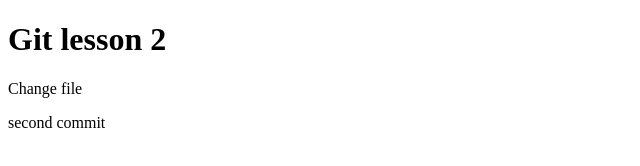
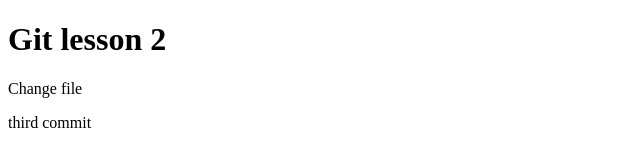
Before and after one commit to SerjKalina/git_test, a plain HTML site: page index.html in a window 1280 px wide. Shown: the full height of the page, 0-640 px from the left. Drawn offline with Linux system fonts and the light colour scheme.

Commit message:
third commit

```diff
--- a/index.html
+++ b/index.html
@@ -7,6 +7,6 @@
 	<body>
 		<h1>Git lesson 2</h1>
 		<p>Change file<p>
-		<p>second commit<p>
+		<p>third commit<p>
 	</body>
 </html>
```
